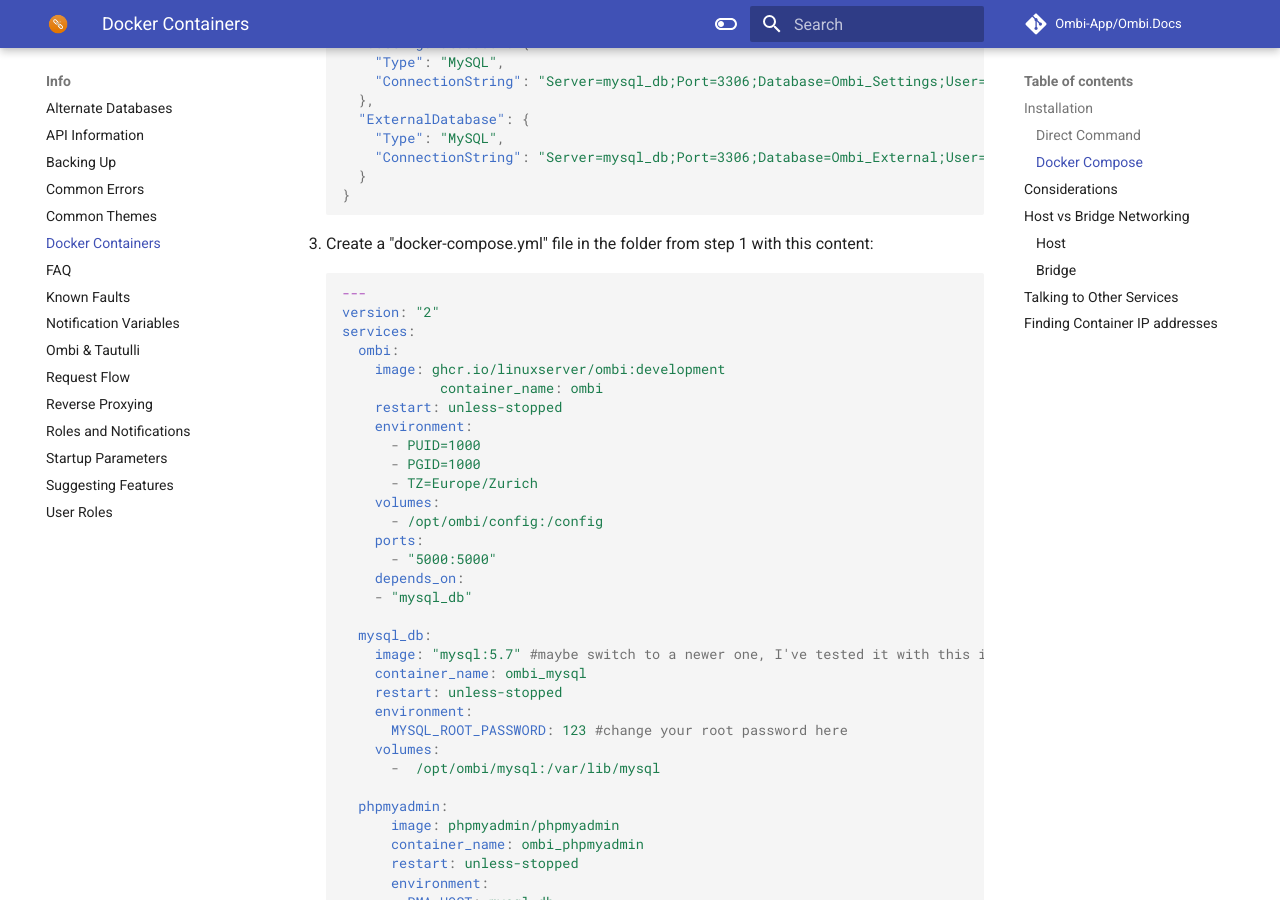
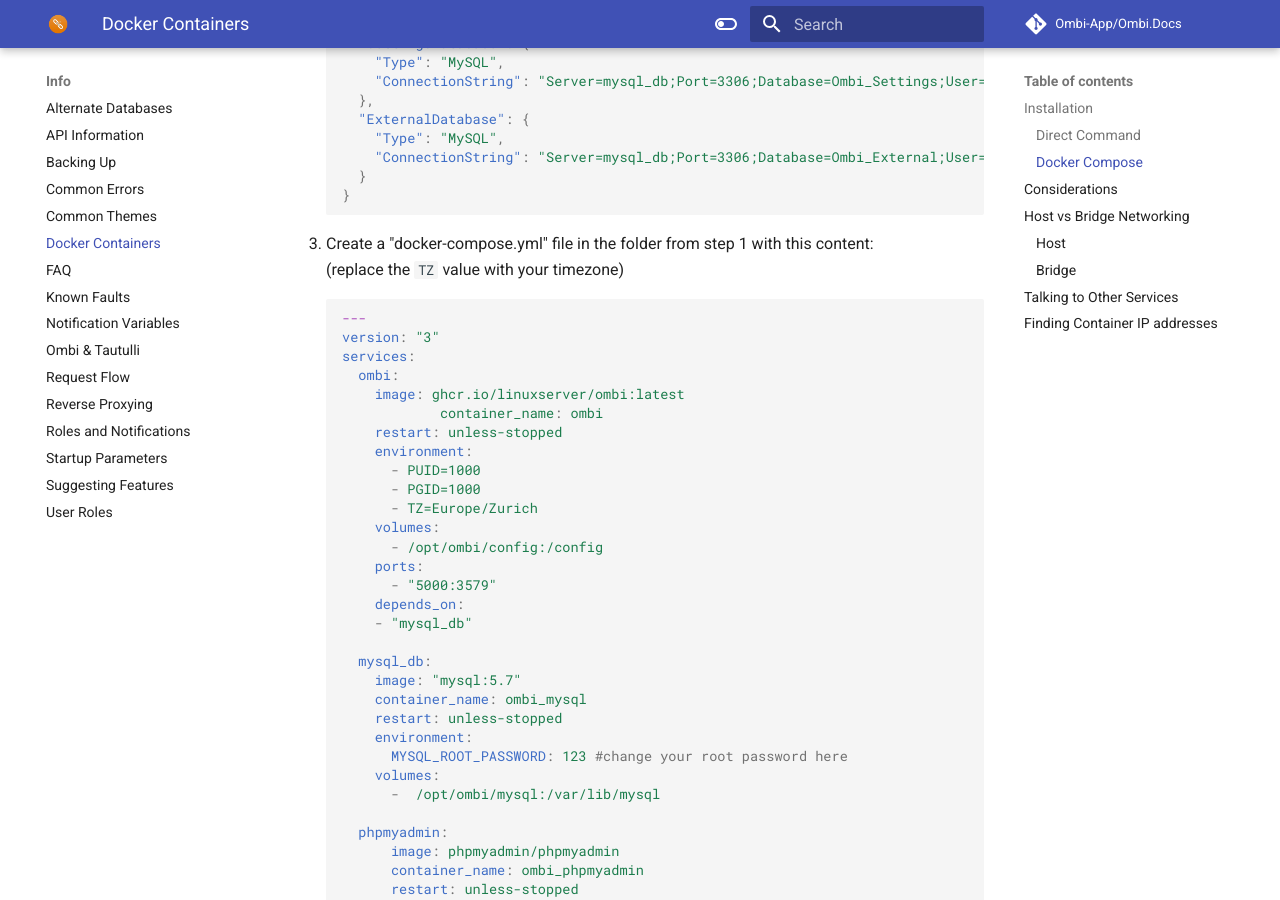
Before and after one commit to Ombi-app/Ombi.Docs, an MkDocs documentation site: the page built from docs/info/docker-containers.md, in a window 1280 px wide and 900 px high, scrolled down 1223 px. Built offline with MkDocs 1.6.1 and Material for MkDocs 9.7.7, drawn with Linux system fonts in a browser that asks for light colours; comment, search, counter and statistics services are not loaded.

````diff
--- a/docs/info/docker-containers.md
+++ b/docs/info/docker-containers.md
@@ -13,7 +13,7 @@
 
 ```bash
 mkdir -p /opt/ombi/config/
-docker run -d --name=ombi -p 5000:5000 --restart=unless-stopped -v /opt/ombi/config:/config linuxserver/ombi:development
+docker run -d --name=ombi -p 5000:5000 --restart=unless-stopped -v /opt/ombi/config:/config linuxserver/ombi:latest
 ```
 
 This will create the folder and a container named "ombi" that you can then manage like any other docker container.
@@ -52,13 +52,14 @@
     ```
 
 1. Create a "docker-compose.yml" file in the folder from step 1 with this content:
+(replace the `TZ` value with your timezone)
 
     ```yml
     ---
-    version: "2"
+    version: "3"
     services:
       ombi:
-        image: ghcr.io/linuxserver/ombi:development
+        image: ghcr.io/linuxserver/ombi:latest
                 container_name: ombi
         restart: unless-stopped
         environment:
@@ -68,12 +69,12 @@
         volumes:
           - /opt/ombi/config:/config
         ports:
-          - "5000:5000"
+          - "5000:3579"
         depends_on:
         - "mysql_db"
 
       mysql_db:
-        image: "mysql:5.7" #maybe switch to a newer one, I've tested it with this image
+        image: "mysql:5.7"
         container_name: ombi_mysql
         restart: unless-stopped
         environment:
````
Also changed, not shown: docs/guides/installation.md (+0 -1 lines).
